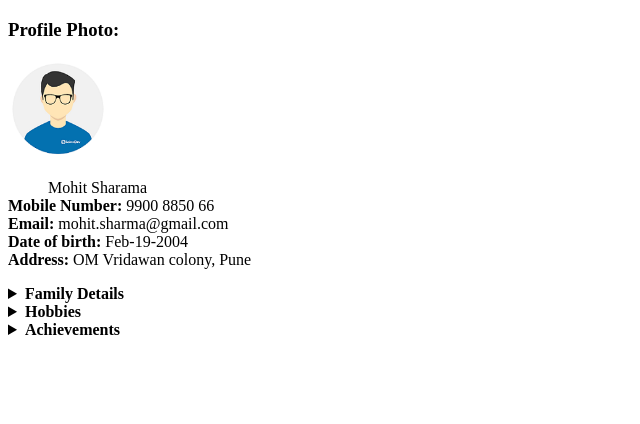
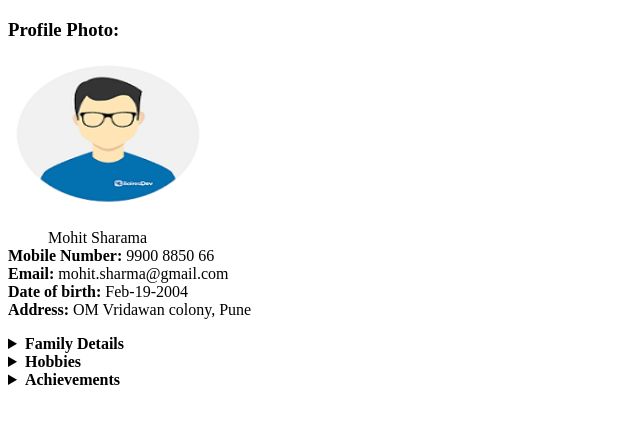
Before and after one commit to LokeshBanarse/MyProfile, a plain HTML site: page personal.html in a window 1280 px wide. Shown: the whole page, without its empty margins (0-640 px from the left). Drawn offline with Linux system fonts and the light colour scheme.

Commit message:
Update personal.html

```diff
--- a/personal.html
+++ b/personal.html
@@ -5,7 +5,7 @@
 </head>
 <body>
     <h3> Profile Photo: </h3>
-    <img src="assets/developer.png" width="100px" height="100px" alt="Profile Photo">
+    <img src="assets/developer.png" width="200px" height="150px" alt="Profile Photo">
 <P>
     &nbsp; &nbsp; &nbsp; &nbsp; &nbsp;
     <span> Mohit Sharama </span><br>
```
